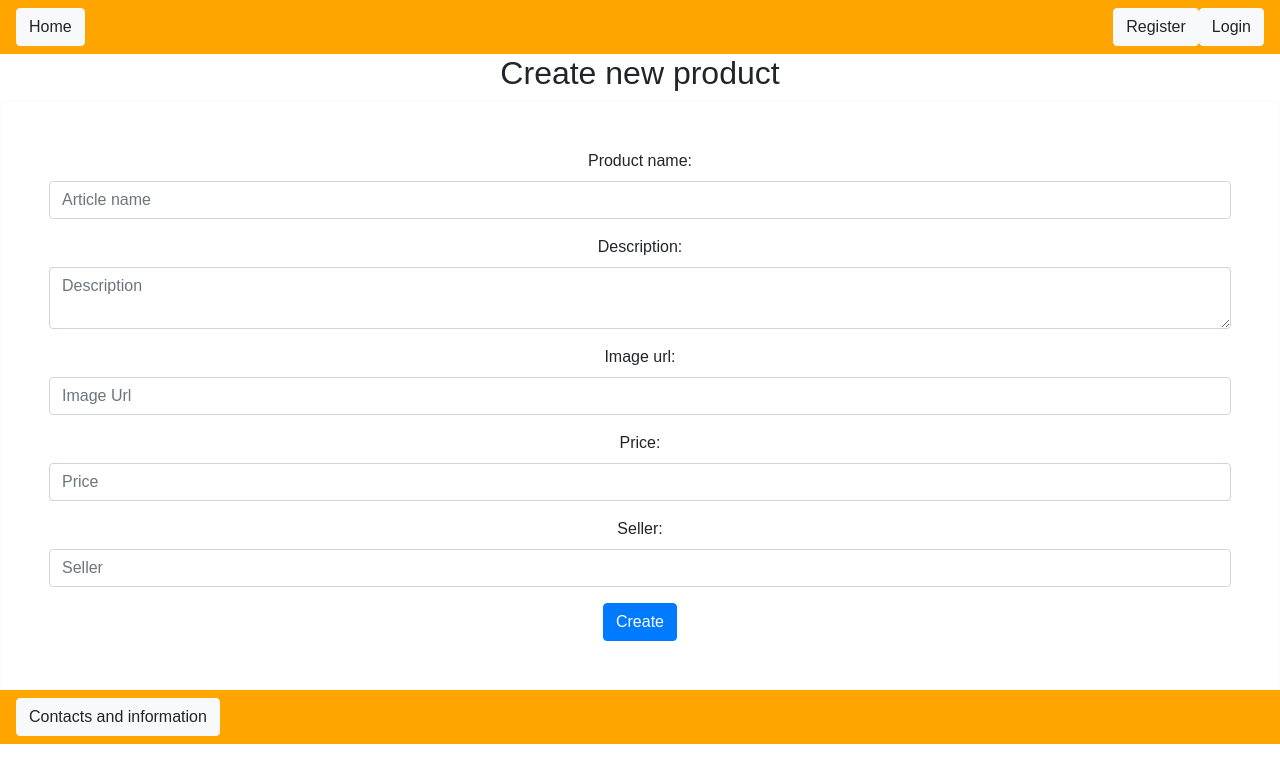
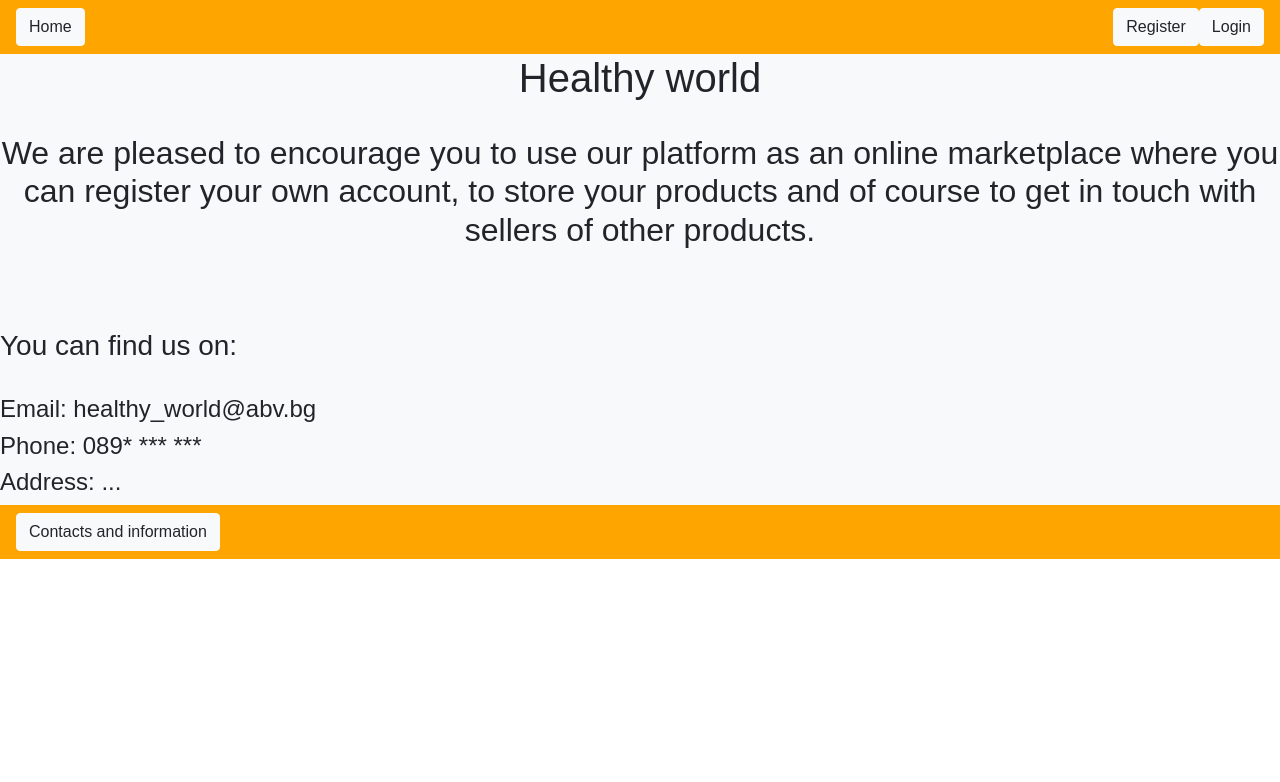
Before and after one commit to StoyanovSt/SoftUni_JSWeb_Final_Exam_Repo, a React (Create React App) app in the folder spa/: page / in a window 1280 px wide. Shown: the top 782 px of the page. Built offline with nearby package versions, Linux system fonts and the light colour scheme.

Commit message:
Creating basic contact page component

```diff
--- a/spa/src/App.js
+++ b/spa/src/App.js
@@ -8,12 +8,13 @@ import Login from './components/Login.js';
 import ProductDetails from './components/ProductDetails.js';
 import EditProduct from './components/EditProduct.js';
 import CreateProduct from './components/CreateProduct.js';
+import Contacts from './components/Contacts.js';
 
 function App() {
   return (
     <div>
       <Header />
-      <CreateProduct />
+      <Contacts />
       <Footer />
     </div>
   );
--- /dev/null
+++ b/spa/src/components/Contacts.js
@@ -0,0 +1,37 @@
+import React from 'react';
+
+class Contacts extends React.Component {
+    // constructor(props) {
+    //     super(props);
+    // }
+
+    render() {
+        return (
+            <div class="row bg-light">
+                <div class="col-md-12">
+                    <h1 class="text-center">Healthy world</h1>
+                    <br />
+                    <h2 class="text-center">We are pleased to encourage you to use our platform as  an online marketplace where you can register your own account, to store your products and of course to get in touch with sellers of other products.</h2>
+                    <br />
+                    <br />
+                    <br />
+                </div>
+
+
+                <div class="col-md-8">
+                    <h3>You can find us on:</h3>
+                    <br />
+                    <h4>Email: healthy_world@abv.bg</h4>
+                </div>
+                <div class="col-md-8">
+                    <h4>Phone: 089* *** *** </h4>
+                </div>
+                <div class="col-md-8">
+                    <h4>Address: ...</h4>
+                </div>
+            </div>
+        );
+    }
+}
+
+export default Contacts;
```
